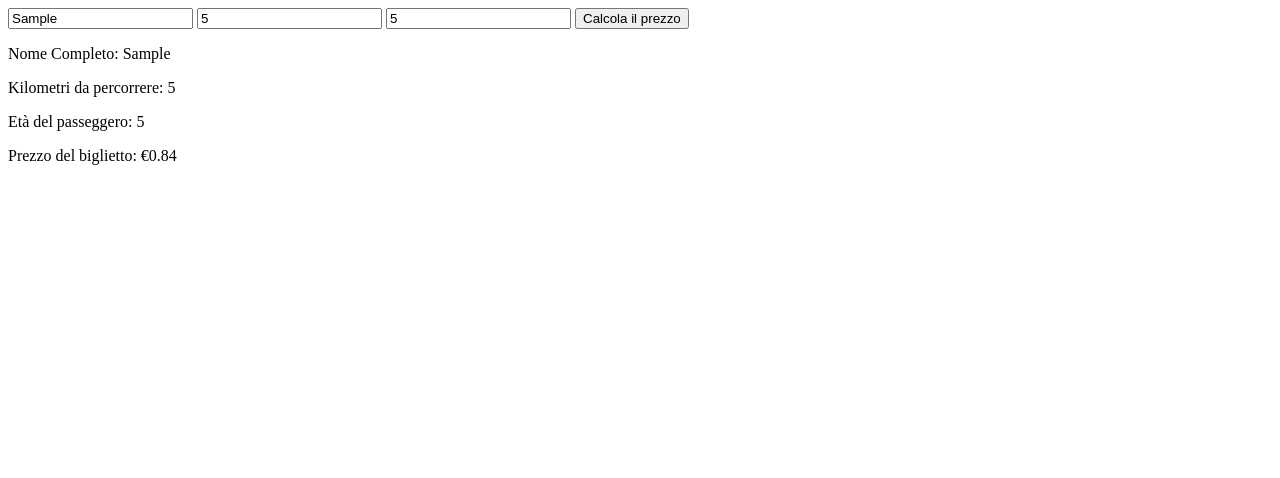
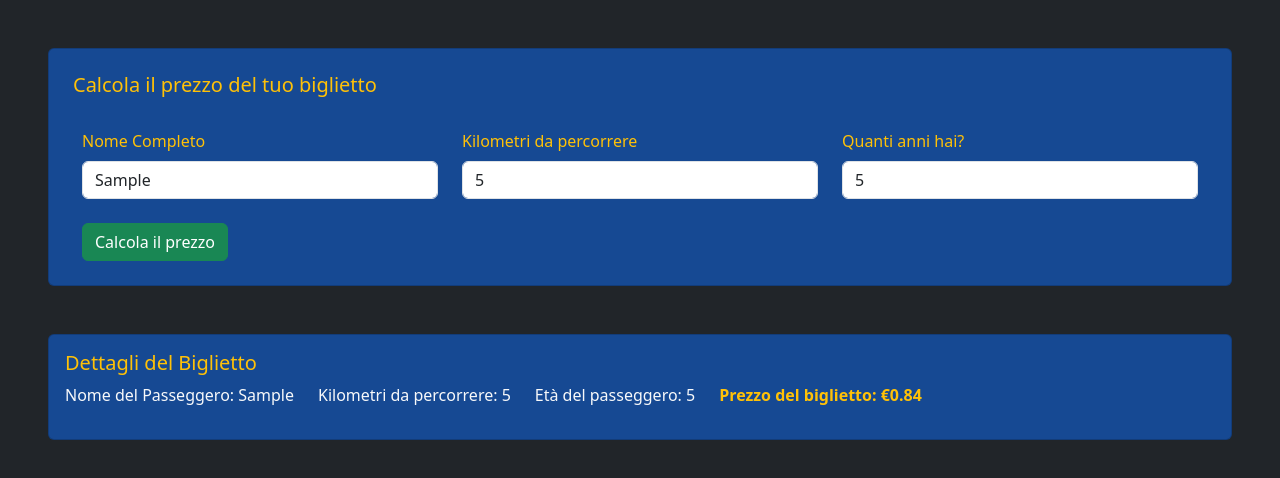
Before and after one commit to EmanueleIppolito/js-biglietto-treno-form, a plain HTML site: page index.html in a window 1280 px wide. Both pictures are taken after typing "Sample", "5", "5" into the empty fields and a click on the button "Calcola il prezzo". Drawn offline with nearby package versions, Linux system fonts and the light colour scheme.

Commit message:
Third milestone reached

```diff
--- a/index.html
+++ b/index.html
@@ -5,26 +5,56 @@
     <meta charset="UTF-8">
     <meta name="viewport" content="width=device-width, initial-scale=1.0">
     <title>Biglietto del treno Form</title>
-</head>
+    <link href="https://cdn.jsdelivr.net/npm/bootstrap@5.3.7/dist/css/bootstrap.min.css" rel="stylesheet"
+        integrity="sha384-LN+7fdVzj6u52u30Kp6M/trliBMCMKTyK833zpbD+pXdCLuTusPj697FH4R/5mcr" crossorigin="anonymous">
 
-<body>
-    <div>
-        <form id="ticket">
-            <input id="fullName" type="text" required placeholder="Nome Completo" pattern="[A-Za-zÀ-ÿ\s]+">
-            <input id="kmCounter" type="number" required placeholder="Kilometri da Percorrere">
-            <input id="passengerAge" type="number" required placeholder="Età del passeggero">
-            <button id="submit" type="submit">Calcola il prezzo</button>
+<body class="bg-dark">
+    <div class="card m-5 bg-primary bg-opacity-50">
+        <h5 class="card-title ms-4 mt-4 text-warning">Calcola il prezzo del tuo biglietto</h5>
+        <form id="ticket" class="container mt-4">
+            <div class="row g-4">
+                <div class="col-md-4">
+                    <label for="fullName" class="form-label text-warning">Nome Completo</label>
+                    <input id="fullName" type="text" class="form-control" required placeholder="Nome Completo"
+                        pattern="[A-Za-zÀ-ÿ\s]+">
+                </div>
+
+                <div class="col-md-4">
+                    <label for="kmCounter" class="form-label text-warning">Kilometri da percorrere</label text-warning>
+                    <input id="kmCounter" type="number" class="form-control" required
+                        placeholder="Kilometri da Percorrere">
+                </div>
+
+                <div class="col-md-4">
+                    <label for="passengerAge" class="form-label text-warning">Quanti anni hai?</label>
+                    <input id="passengerAge" type="number" class="form-control" required
+                        placeholder="Età del passeggero">
+                </div>
+
+                <div class="col-12">
+                    <button id="submit" class="btn btn-success mb-4" type="submit">Calcola il prezzo</button>
+                </div>
+            </div>
         </form>
     </div>
 
-    <div id="output">
-        <p id="outputFullName"></p>
-        <p id="outputKmCounter"></p>
-        <p id="outputPassengerAge"></p>
-        <p id="outputPrice"></p>
+    <div class="card m-5 bg-primary bg-opacity-50 d-none" id="outputCard">
+        <div class="card-body">
+            <h5 class="card-title text-warning">Dettagli del Biglietto</h5>
+            <div id="output" class="d-flex flex-wrap gap-4 ">
+                <p id="outputFullName" class="card-text text-light"></p>
+                <p id="outputKmCounter" class="card-text text-light"></p>
+                <p id="outputPassengerAge" class="card-text text-light"></p>
+                <p id="outputPrice" class="card-text fw-bold text-warning"></p>
+            </div>
+        </div>
     </div>
 
 
+
+    <script src="https://cdn.jsdelivr.net/npm/bootstrap@5.3.7/dist/js/bootstrap.bundle.min.js"
+        integrity="sha384-ndDqU0Gzau9qJ1lfW4pNLlhNTkCfHzAVBReH9diLvGRem5+R9g2FzA8ZGN954O5Q"
+        crossorigin="anonymous"></script>
     <script src="./main.js"></script>
 </body>
 
--- a/main.js
+++ b/main.js
@@ -41,6 +41,7 @@ const outputFullNameEl = document.getElementById('outputFullName');
 const outputKmCounterEl = document.getElementById('outputKmCounter');
 const outputPassengerAgeEl = document.getElementById('outputPassengerAge');
 const outputPriceEl = document.getElementById('outputPrice');
+const outputCardEl = document.getElementById('outputCard');
 
 
 ticketEl.addEventListener ('submit', (e)=>{
@@ -60,8 +61,9 @@ ticketEl.addEventListener ('submit', (e)=>{
     else if (Number(passengerAgeEl.value) > 65){
         price = (price * 40 / 100);
     }
-    outputFullNameEl.textContent = `Nome Completo: ${fullNameEl.value}`;
+    outputFullNameEl.textContent = `Nome del Passeggero: ${fullNameEl.value}`;
     outputKmCounterEl.textContent = `Kilometri da percorrere: ${kmCounterEl.value}`;
     outputPassengerAgeEl.textContent = `Età del passeggero: ${passengerAgeEl.value}`;
     outputPriceEl.textContent = `Prezzo del biglietto: €${price.toFixed(2)}`;
+    outputCardEl.classList.remove("d-none");
 })
```
